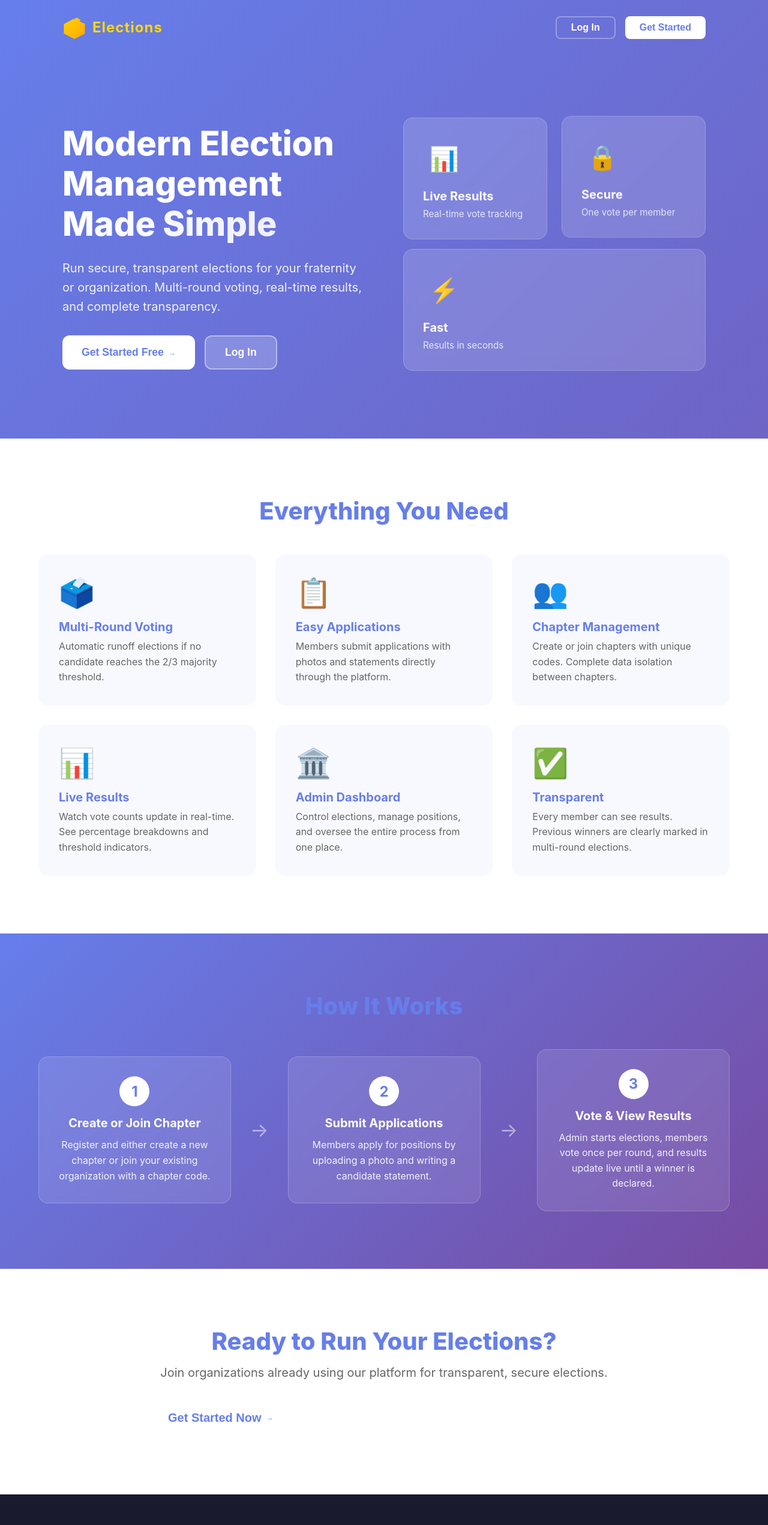
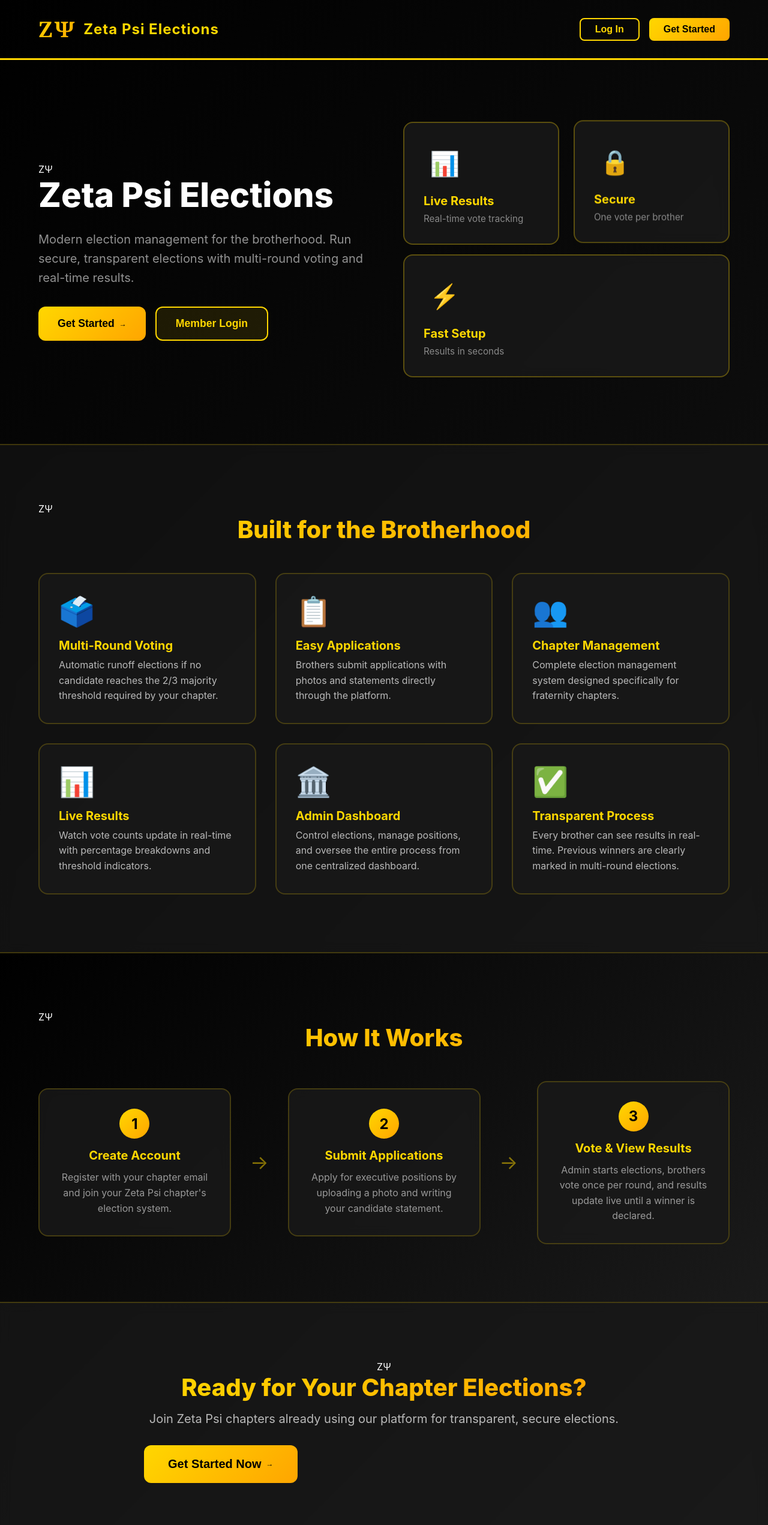
Before and after one commit to aaron-desmond/Zeta-Psi-Elections, a React (Create React App) app in the folder frontend-setup/: page / in a window 1280 px wide. Shown: the top 2542 px of the page at 60% size. Built offline with nearby package versions, Linux system fonts and the light colour scheme; no server answers.

Commit message:
fix: Updated Landing Page Styling

```diff
--- a/frontend-setup/src/components/Landing/LandingPage.css
+++ b/frontend-setup/src/components/Landing/LandingPage.css
@@ -1,6 +1,6 @@
 .landing-page {
     min-height: 100vh;
-    background: linear-gradient(135deg, #667eea 0%, #764ba2 100%);
+    background: linear-gradient(135deg, #000000 0%, #1a1a1a 100%);
     color: #fff;
 }
 
@@ -10,20 +10,35 @@
     justify-content: space-between;
     align-items: center;
     padding: 1.5rem 5%;
-    max-width: 1200px;
+    max-width: 1400px;
     margin: 0 auto;
+    border-bottom: 3px solid #FFD700;
 }
 
 .nav-logo {
     display: flex;
     align-items: center;
-    gap: 0.5rem;
+    gap: 12px;
     font-size: 1.5rem;
     font-weight: 700;
 }
 
 .logo-icon {
-    font-size: 2rem;
+    font-size: 36px;
+    font-weight: 700;
+    background: linear-gradient(135deg, #FFD700 0%, #FFA500 100%);
+    -webkit-background-clip: text;
+    -webkit-text-fill-color: transparent;
+    background-clip: text;
+    font-family: Georgia, serif;
+    letter-spacing: 2px;
+}
+
+.logo-text {
+    font-size: 24px;
+    font-weight: 700;
+    color: #FFD700;
+    letter-spacing: 1px;
 }
 
 .nav-actions {
@@ -43,28 +58,28 @@
 
 .nav-btn.login {
     background: transparent;
-    color: white;
-    border: 2px solid rgba(255, 255, 255, 0.3);
+    color: #FFD700;
+    border: 2px solid #FFD700;
 }
 
 .nav-btn.login:hover {
-    background: rgba(255, 255, 255, 0.1);
-    border-color: white;
+    background: rgba(255, 215, 0, 0.1);
 }
 
 .nav-btn.register {
-    background: white;
-    color: #667eea;
+    background: linear-gradient(135deg, #FFD700 0%, #FFA500 100%);
+    color: #000000;
+    border: none;
 }
 
 .nav-btn.register:hover {
     transform: translateY(-2px);
-    box-shadow: 0 8px 20px rgba(0, 0, 0, 0.2);
+    box-shadow: 0 8px 20px rgba(255, 215, 0, 0.4);
 }
 
 /* Hero Section */
 .hero {
-    max-width: 1200px;
+    max-width: 1400px;
     margin: 0 auto;
     padding: 4rem 5%;
     display: grid;
@@ -83,10 +98,11 @@
     font-weight: 800;
     line-height: 1.2;
     margin-bottom: 1.5rem;
+    color: #ffffff;
 }
 
 .gradient-text {
-    background: linear-gradient(90deg, #fff 0%, #f0f0ff 100%);
+    background: linear-gradient(135deg, #FFD700 0%, #FFA500 100%);
     -webkit-background-clip: text;
     -webkit-text-fill-color: transparent;
     background-clip: text;
@@ -95,8 +111,9 @@
 .hero-subtitle {
     font-size: 1.25rem;
     line-height: 1.6;
-    opacity: 0.9;
+    opacity: 0.8;
     margin-bottom: 2rem;
+    color: rgba(255, 255, 255, 0.7);
 }
 
 .hero-actions {
@@ -118,23 +135,23 @@
 }
 
 .cta-btn.primary {
-    background: white;
-    color: #667eea;
+    background: linear-gradient(135deg, #FFD700 0%, #FFA500 100%);
+    color: #000000;
 }
 
 .cta-btn.primary:hover {
     transform: translateY(-3px);
-    box-shadow: 0 12px 30px rgba(0, 0, 0, 0.3);
+    box-shadow: 0 12px 30px rgba(255, 215, 0, 0.4);
 }
 
 .cta-btn.secondary {
-    background: rgba(255, 255, 255, 0.2);
-    color: white;
-    border: 2px solid rgba(255, 255, 255, 0.4);
+    background: rgba(255, 215, 0, 0.1);
+    color: #FFD700;
+    border: 2px solid #FFD700;
 }
 
 .cta-btn.secondary:hover {
-    background: rgba(255, 255, 255, 0.3);
+    background: rgba(255, 215, 0, 0.2);
 }
 
 .cta-btn.large {
@@ -159,18 +176,19 @@
 }
 
 .visual-card {
-    background: rgba(255, 255, 255, 0.15);
+    background: rgba(26, 26, 26, 0.8);
     backdrop-filter: blur(10px);
     padding: 2rem;
     border-radius: 16px;
-    border: 1px solid rgba(255, 255, 255, 0.2);
+    border: 2px solid rgba(255, 215, 0, 0.3);
     transition: all 0.3s ease;
     animation: float 3s ease-in-out infinite;
 }
 
 .visual-card:hover {
     transform: translateY(-10px);
-    background: rgba(255, 255, 255, 0.25);
+    border-color: #FFD700;
+    box-shadow: 0 15px 40px rgba(255, 215, 0, 0.3);
 }
 
 .card-1 {
@@ -197,18 +215,22 @@
     font-size: 1.25rem;
     font-weight: 700;
     margin-bottom: 0.5rem;
+    color: #FFD700;
 }
 
 .card-desc {
-    opacity: 0.8;
+    opacity: 0.7;
     font-size: 0.95rem;
+    color: rgba(255, 255, 255, 0.7);
 }
 
 /* Features Section */
 .features {
-    background: white;
-    color: #333;
+    background: rgba(26, 26, 26, 0.5);
+    backdrop-filter: blur(10px);
     padding: 6rem 5%;
+    border-top: 2px solid rgba(255, 215, 0, 0.2);
+    border-bottom: 2px solid rgba(255, 215, 0, 0.2);
 }
 
 .section-title {
@@ -216,11 +238,14 @@
     font-size: 2.5rem;
     font-weight: 800;
     margin-bottom: 3rem;
-    color: #667eea;
+    background: linear-gradient(135deg, #FFD700 0%, #FFA500 100%);
+    -webkit-background-clip: text;
+    -webkit-text-fill-color: transparent;
+    background-clip: text;
 }
 
 .features-grid {
-    max-width: 1200px;
+    max-width: 1400px;
     margin: 0 auto;
     display: grid;
     grid-template-columns: repeat(auto-fit, minmax(300px, 1fr));
@@ -228,17 +253,17 @@
 }
 
 .feature-card {
-    background: #f8f9ff;
+    background: rgba(26, 26, 26, 0.8);
     padding: 2rem;
     border-radius: 16px;
-    border: 2px solid transparent;
+    border: 2px solid rgba(255, 215, 0, 0.2);
     transition: all 0.3s ease;
 }
 
 .feature-card:hover {
-    border-color: #667eea;
+    border-color: #FFD700;
     transform: translateY(-5px);
-    box-shadow: 0 10px 30px rgba(102, 126, 234, 0.2);
+    box-shadow: 0 10px 30px rgba(255, 215, 0, 0.3);
 }
 
 .feature-icon {
@@ -250,23 +275,22 @@
     font-size: 1.25rem;
     font-weight: 700;
     margin-bottom: 0.5rem;
-    color: #667eea;
+    color: #FFD700;
 }
 
 .feature-card p {
-    color: #666;
+    color: rgba(255, 255, 255, 0.7);
     line-height: 1.6;
 }
 
 /* How It Works */
 .how-it-works {
-    background: linear-gradient(135deg, #667eea 0%, #764ba2 100%);
-    color: white;
+    background: linear-gradient(135deg, #000000 0%, #1a1a1a 100%);
     padding: 6rem 5%;
 }
 
 .steps {
-    max-width: 1200px;
+    max-width: 1400px;
     margin: 0 auto;
     display: flex;
     align-items: center;
@@ -277,18 +301,18 @@
 .step {
     flex: 1;
     text-align: center;
-    background: rgba(255, 255, 255, 0.1);
+    background: rgba(26, 26, 26, 0.8);
     backdrop-filter: blur(10px);
     padding: 2rem;
     border-radius: 16px;
-    border: 1px solid rgba(255, 255, 255, 0.2);
+    border: 2px solid rgba(255, 215, 0, 0.2);
 }
 
 .step-number {
     width: 50px;
     height: 50px;
-    background: white;
-    color: #667eea;
+    background: linear-gradient(135deg, #FFD700 0%, #FFA500 100%);
+    color: #000000;
     border-radius: 50%;
     display: flex;
     align-items: center;
@@ -301,24 +325,28 @@
 .step h3 {
     font-size: 1.25rem;
     margin-bottom: 0.75rem;
+    color: #FFD700;
 }
 
 .step p {
-    opacity: 0.9;
+    opacity: 0.8;
     line-height: 1.6;
+    color: rgba(255, 255, 255, 0.7);
 }
 
 .step-arrow {
     font-size: 2rem;
+    color: #FFD700;
     opacity: 0.5;
     flex-shrink: 0;
 }
 
 /* CTA Section */
 .cta-section {
-    background: white;
-    color: #333;
+    background: rgba(26, 26, 26, 0.5);
+    backdrop-filter: blur(10px);
     padding: 6rem 5%;
+    border-top: 2px solid rgba(255, 215, 0, 0.2);
 }
 
 .cta-content {
@@ -330,25 +358,29 @@
 .cta-content h2 {
     font-size: 2.5rem;
     font-weight: 800;
-    color: #667eea;
+    background: linear-gradient(135deg, #FFD700 0%, #FFA500 100%);
+    -webkit-background-clip: text;
+    -webkit-text-fill-color: transparent;
+    background-clip: text;
     margin-bottom: 1rem;
 }
 
 .cta-content p {
     font-size: 1.25rem;
-    color: #666;
+    color: rgba(255, 255, 255, 0.7);
     margin-bottom: 2rem;
 }
 
 /* Footer */
 .landing-footer {
-    background: #1a1a2e;
+    background: #000000;
     color: white;
     padding: 3rem 5%;
+    border-top: 3px solid #FFD700;
 }
 
 .footer-content {
-    max-width: 1200px;
+    max-width: 1400px;
     margin: 0 auto;
     text-align: center;
 }
@@ -357,15 +389,24 @@
     display: flex;
     align-items: center;
     justify-content: center;
-    gap: 0.5rem;
+    gap: 12px;
     font-size: 1.5rem;
     font-weight: 700;
     margin-bottom: 1rem;
 }
 
+.footer-logo .logo-icon {
+    font-size: 36px;
+}
+
+.footer-logo .logo-text {
+    font-size: 24px;
+}
+
 .footer-text {
     opacity: 0.7;
     margin-bottom: 1.5rem;
+    color: rgba(255, 255, 255, 0.7);
 }
 
 .footer-links {
@@ -377,11 +418,12 @@
 .footer-link {
     background: transparent;
     border: none;
-    color: white;
+    color: #FFD700;
     font-size: 1rem;
     cursor: pointer;
-    opacity: 0.7;
+    opacity: 0.8;
     transition: opacity 0.3s ease;
+    font-weight: 600;
 }
 
 .footer-link:hover {
@@ -460,4 +502,12 @@
         flex-direction: column;
         gap: 0.5rem;
     }
+
+    .logo-text {
+        font-size: 18px;
+    }
+
+    .logo-icon {
+        font-size: 28px;
+    }
 }
--- a/frontend-setup/src/components/Landing/LandingPage.js
+++ b/frontend-setup/src/components/Landing/LandingPage.js
@@ -9,8 +9,8 @@ function LandingPage() {
         <div className="landing-page">
             <nav className="landing-nav">
                 <div className="nav-logo">
-                    <span className="logo-icon">🗳️</span>
-                    <span className="logo-text">Elections</span>
+                    <span className="logo-icon">ΖΨ</span>
+                    <span className="logo-text">Zeta Psi Elections</span>
                 </div>
                 <div className="nav-actions">
                     <button onClick={() => navigate('/login')} className="nav-btn login">
@@ -24,21 +24,21 @@ function LandingPage() {
 
             <section className="hero">
                 <div className="hero-content">
+                    <div className="hero-badge">ΖΨ</div>
                     <h1 className="hero-title">
-                        Modern Election Management
-                        <span className="gradient-text"> Made Simple</span>
+                        Zeta Psi Elections
                     </h1>
                     <p className="hero-subtitle">
-                        Run secure, transparent elections for your fraternity or organization.
-                        Multi-round voting, real-time results, and complete transparency.
+                        Modern election management for the brotherhood.
+                        Run secure, transparent elections with multi-round voting and real-time results.
                     </p>
                     <div className="hero-actions">
                         <button onClick={() => navigate('/register')} className="cta-btn primary">
-                            Get Started Free
+                            Get Started
                             <span className="arrow">→</span>
                         </button>
                         <button onClick={() => navigate('/login')} className="cta-btn secondary">
-                            Log In
+                            Member Login
                         </button>
                     </div>
                 </div>
@@ -52,86 +52,93 @@ function LandingPage() {
                     <div className="visual-card card-2">
                         <div className="card-icon">🔒</div>
                         <div className="card-title">Secure</div>
-                        <div className="card-desc">One vote per member</div>
+                        <div className="card-desc">One vote per brother</div>
                     </div>
                     <div className="visual-card card-3">
                         <div className="card-icon">⚡</div>
-                        <div className="card-title">Fast</div>
+                        <div className="card-title">Fast Setup</div>
                         <div className="card-desc">Results in seconds</div>
                     </div>
                 </div>
             </section>
 
             <section className="features">
-                <h2 className="section-title">Everything You Need</h2>
+                <div className="section-header">
+                    <span className="section-icon">ΖΨ</span>
+                    <h2 className="section-title">Built for the Brotherhood</h2>
+                </div>
                 <div className="features-grid">
                     <div className="feature-card">
                         <div className="feature-icon">🗳️</div>
                         <h3>Multi-Round Voting</h3>
-                        <p>Automatic runoff elections if no candidate reaches the 2/3 majority threshold.</p>
+                        <p>Automatic runoff elections if no candidate reaches the 2/3 majority threshold required by your chapter.</p>
                     </div>
 
                     <div className="feature-card">
                         <div className="feature-icon">📋</div>
                         <h3>Easy Applications</h3>
-                        <p>Members submit applications with photos and statements directly through the platform.</p>
+                        <p>Brothers submit applications with photos and statements directly through the platform.</p>
                     </div>
 
                     <div className="feature-card">
                         <div className="feature-icon">👥</div>
                         <h3>Chapter Management</h3>
-                        <p>Create or join chapters with unique codes. Complete data isolation between chapters.</p>
+                        <p>Complete election management system designed specifically for fraternity chapters.</p>
                     </div>
 
                     <div className="feature-card">
                         <div className="feature-icon">📊</div>
                         <h3>Live Results</h3>
-                        <p>Watch vote counts update in real-time. See percentage breakdowns and threshold indicators.</p>
+                        <p>Watch vote counts update in real-time with percentage breakdowns and threshold indicators.</p>
                     </div>
 
                     <div className="feature-card">
                         <div className="feature-icon">🏛️</div>
                         <h3>Admin Dashboard</h3>
-                        <p>Control elections, manage positions, and oversee the entire process from one place.</p>
+                        <p>Control elections, manage positions, and oversee the entire process from one centralized dashboard.</p>
                     </div>
 
                     <div className="feature-card">
                         <div className="feature-icon">✅</div>
-                        <h3>Transparent</h3>
-                        <p>Every member can see results. Previous winners are clearly marked in multi-round elections.</p>
+                        <h3>Transparent Process</h3>
+                        <p>Every brother can see results in real-time. Previous winners are clearly marked in multi-round elections.</p>
                     </div>
                 </div>
             </section>
 
             <section className="how-it-works">
-                <h2 className="section-title">How It Works</h2>
+                <div className="section-header">
+                    <span className="section-icon">ΖΨ</span>
+                    <h2 className="section-title">How It Works</h2>
+                </div>
                 <div className="steps">
                     <div className="step">
                         <div className="step-number">1</div>
-                        <h3>Create or Join Chapter</h3>
-                        <p>Register and either create a new chapter or join your existing organization with a chapter code.</p>
+                        <h3>Create Account</h3>
+                        <p>Register with your chapter email and join your Zeta Psi chapter's election system.</p>
                     </div>
                     <div className="step-arrow">→</div>
 
                     <div className="step">
                         <div className="step-number">2</div>
                         <h3>Submit Applications</h3>
-                        <p>Members apply for positions by uploading a photo and writing a candidate statement.</p>
+                        <p>Apply for executive positions by uploading a photo and writing your candidate statement.</p>
                     </div>
                     <div className="step-arrow">→</div>
 
                     <div className="step">
                         <div className="step-number">3</div>
                         <h3>Vote & View Results</h3>
-                        <p>Admin starts elections, members vote once per round, and results update live until a winner is declared.</p>
+                        <p>Admin starts elections, brothers vote once per round, and results update live until a winner is declared.</p>
                     </div>
                 </div>
             </section>
 
             <section className="cta-section">
                 <div className="cta-content">
-                    <h2>Ready to Run Your Elections?</h2>
-                    <p>Join organizations already using our platform for transparent, secure elections.</p>
+                    <div className="cta-badge">ΖΨ</div>
+                    <h2>Ready for Your Chapter Elections?</h2>
+                    <p>Join Zeta Psi chapters already using our platform for transparent, secure elections.</p>
                     <button onClick={() => navigate('/register')} className="cta-btn primary large">
                         Get Started Now
                         <span className="arrow">→</span>
@@ -142,11 +149,11 @@ function LandingPage() {
             <footer className="landing-footer">
                 <div className="footer-content">
                     <div className="footer-logo">
-                        <span className="logo-icon">🗳️</span>
-                        <span className="logo-text">Elections</span>
+                        <span className="logo-icon">ΖΨ</span>
+                        <span className="logo-text">Zeta Psi Elections</span>
                     </div>
                     <p className="footer-text">
-                        Modern election management for fraternities and organizations.
+                        Modern election management for Zeta Psi chapters.
                     </p>
                     <div className="footer-links">
                         <button onClick={() => navigate('/login')} className="footer-link">Log In</button>
```
